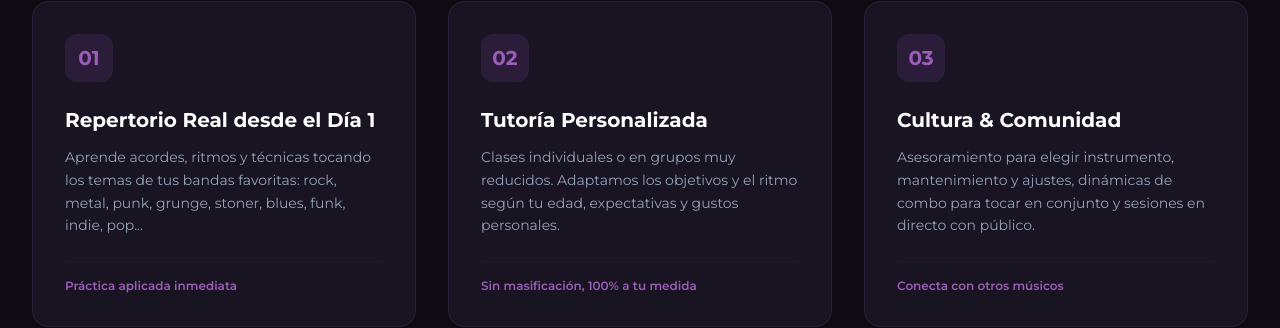
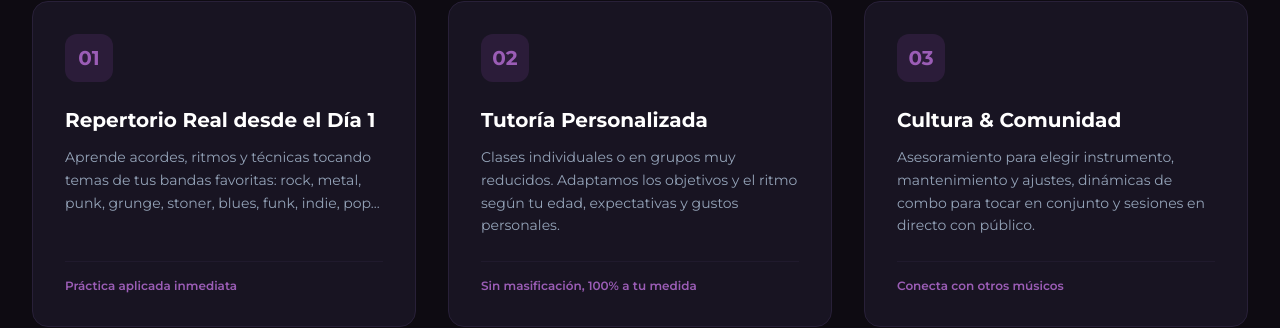
Before and after one commit to TupaTupaRiff/tupatupariff.com, a React (Vite) app: page / in a window 1280 px wide. Shown: the part 1643-1971 px from the top of the page. Built offline with nearby package versions, Linux system fonts and the light colour scheme.

Commit message:
Refine description in Filosofia component
Updated description text for clarity.

```diff
--- a/src/components/Filosofia.tsx
+++ b/src/components/Filosofia.tsx
@@ -2,7 +2,7 @@ const pillars = [
   {
     num: '01',
     title: 'Repertorio Real desde el Día 1',
-    desc: 'Aprende acordes, ritmos y técnicas tocando los temas de tus bandas favoritas: rock, metal, punk, grunge, stoner, blues, funk, indie, pop...',
+    desc: 'Aprende acordes, ritmos y técnicas tocando temas de tus bandas favoritas: rock, metal, punk, grunge, stoner, blues, funk, indie, pop...',
     tag: 'Práctica aplicada inmediata',
   },
   {
```
